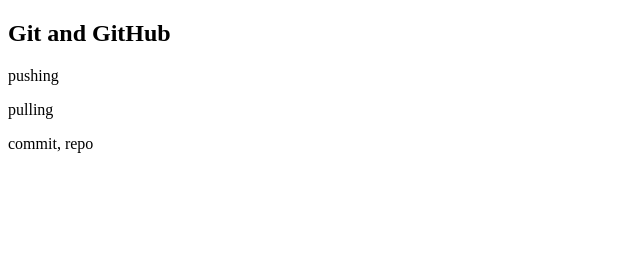
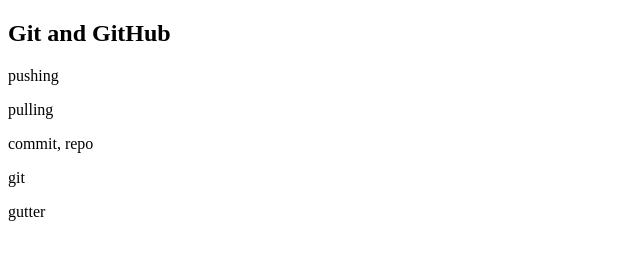
Before and after one commit to Olatinwo-Olalekan/New-folder-git-vscode, a plain HTML site: page index.html in a window 1280 px wide. Shown: the full height of the page, 0-640 px from the left. Drawn offline with Linux system fonts and the light colour scheme.

Commit message:
Added Features

```diff
--- a/index.html
+++ b/index.html
@@ -3,12 +3,14 @@
 <head>
     <meta charset="UTF-8">
     <meta name="viewport" content="width=device-width, initial-scale=1.0">
-    <title>Document</title>
+    <title>Document!</title>
 </head>
 <body>
     <h2>Git and GitHub </h2>
     <p>pushing</p>
     <p>pulling</p>
     <p>commit, repo</p>
+    <p>git</p>
+    <p>gutter</p>
 </body>
 </html>
```
